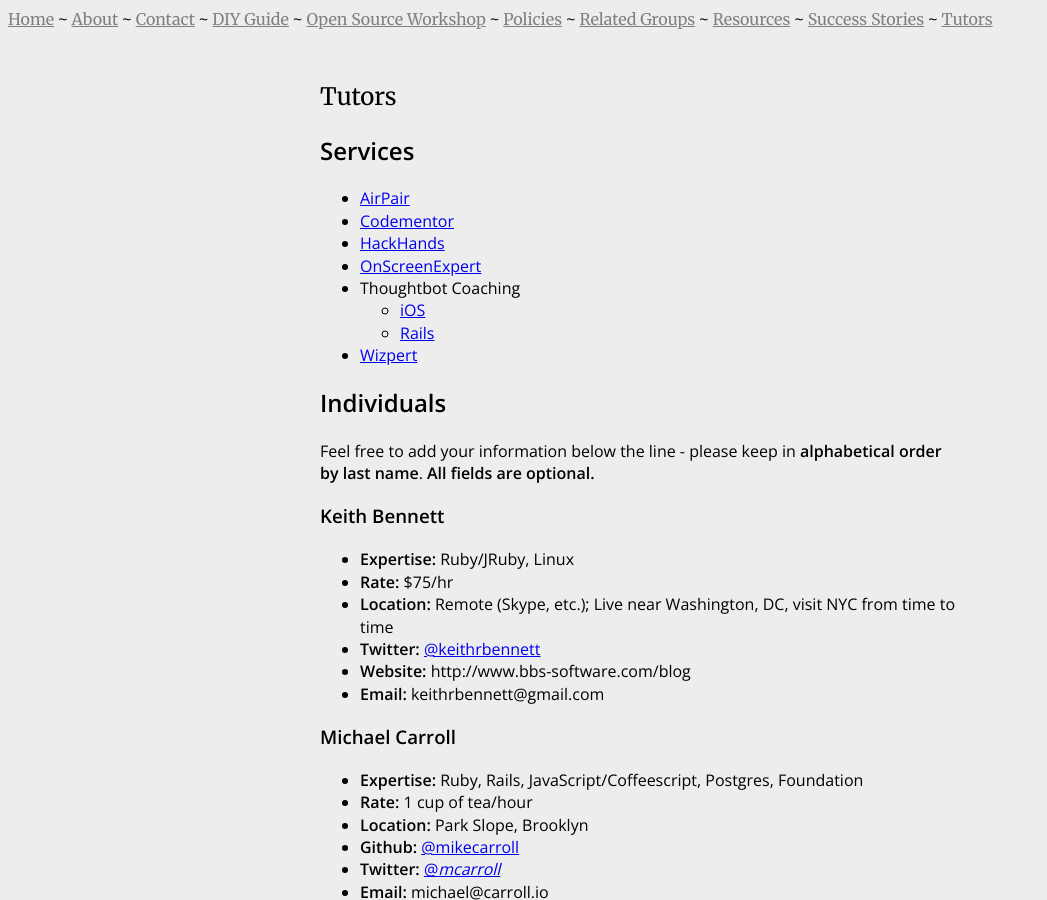
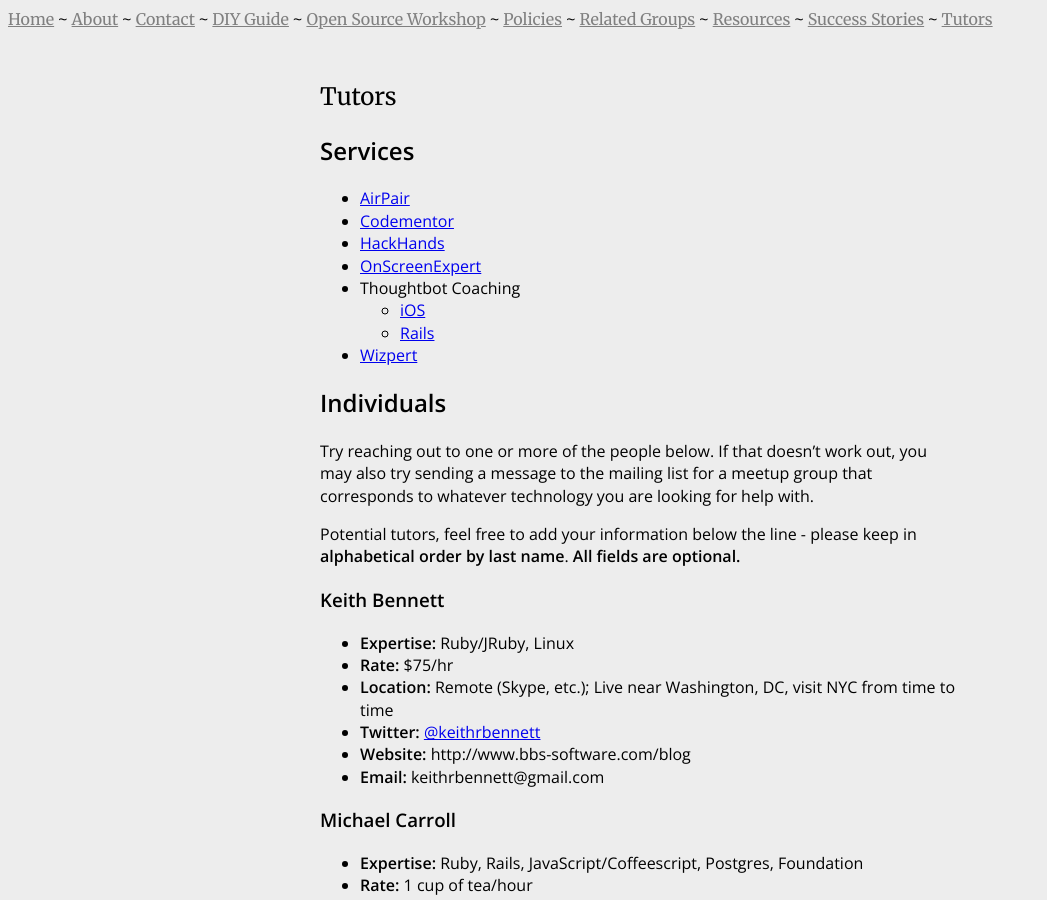
Before and after one commit to HackerHours/hackerhours.org, a Jekyll site: the page built from tutors.md, in a window 1280 px wide and 900 px high. Shown: the whole window, without its empty margins (0-1047 px from the left). Built offline with Jekyll 4.4.1, drawn with Linux system fonts in a browser that asks for light colours; comment, search, counter and statistics services are not loaded.

Commit message:
add note about finding tutors through meetups

```diff
--- a/tutors.md
+++ b/tutors.md
@@ -15,7 +15,9 @@
 
 ## Individuals
 
-Feel free to add your information below the line - please keep in **alphabetical order by last name**.  **All fields are optional.**
+Try reaching out to one or more of the people below. If that doesn't work out, you may also try sending a message to the mailing list for a meetup group that corresponds to whatever technology you are looking for help with.
+
+Potential tutors, feel free to add your information below the line - please keep in **alphabetical order by last name**.  **All fields are optional.**
 
 ### Keith Bennett
 * **Expertise:** Ruby/JRuby, Linux
```
